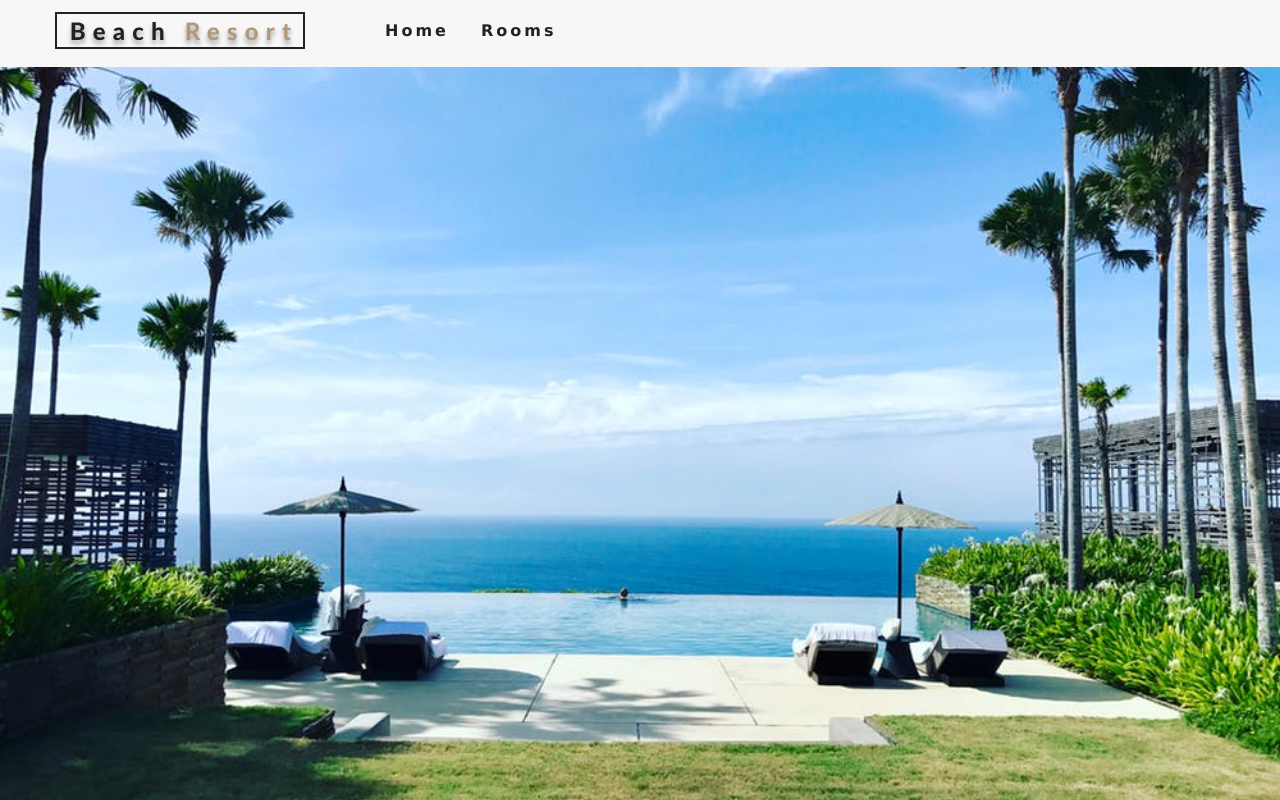
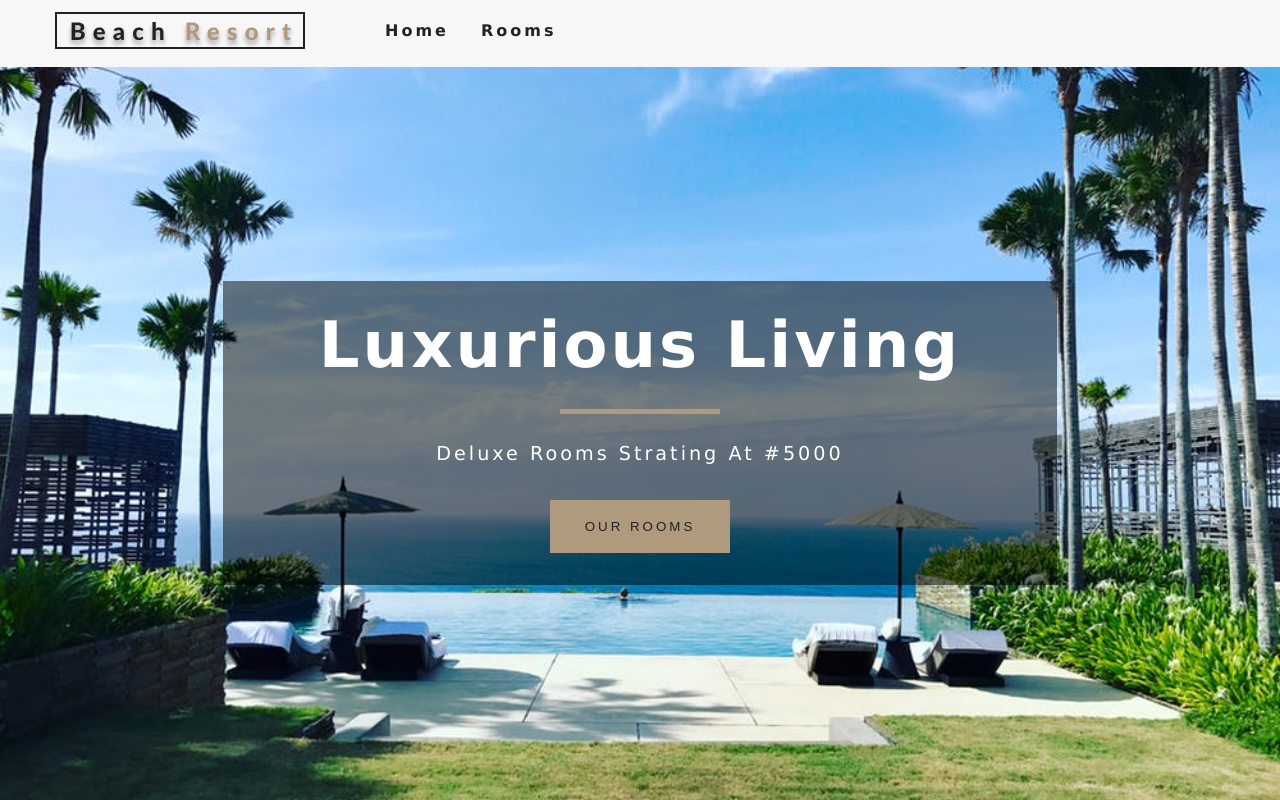
Before and after one commit to riskymind/resort-app, a React (Create React App) app: page / in a window 1280 px wide. Built offline with nearby package versions, Linux system fonts and the light colour scheme.

Commit message:
done the banner component

```diff
--- /dev/null
+++ b/src/components/Banner.js
@@ -0,0 +1,12 @@
+import React from "react";
+
+export default function Banner({ children, title, subtitle }) {
+  return (
+    <div className="banner">
+      <h1>{title}</h1>
+      <div></div>
+      <p>{subtitle}</p>
+      {children}
+    </div>
+  );
+}
--- a/src/pages/Error.js
+++ b/src/pages/Error.js
@@ -1,11 +1,21 @@
 import React from "react";
-import Hero from '../components/Hero'
+import Hero from "../components/Hero";
+import Banner from "../components/Banner";
+import { Link } from "react-router-dom";
 
 const Error = () => {
   return (
-      <>
-        <Hero />
-      </>
+    <>
+      <Hero>
+        <Banner title="404" subtitle="This is the end of this web app ">
+          <button className="btn-primary">
+            <Link to="/" className="btn-primary">
+              Return Home
+            </Link>
+          </button>
+        </Banner>
+      </Hero>
+    </>
   );
 };
 
--- a/src/pages/Home.js
+++ b/src/pages/Home.js
@@ -1,12 +1,25 @@
 import React from "react";
-import Hero from '../components/Hero';
+import Hero from "../components/Hero";
+import Banner from "../components/Banner";
+import { Link } from "react-router-dom";
 
- const Home = () => {
+const Home = () => {
   return (
-      <>
-        <Hero />
-      </>
-  )
+    <>
+      <Hero>
+        <Banner
+          title="Luxurious Living"
+          subtitle="Deluxe Rooms Strating at #5000"
+        >
+          <button className="btn-primary">
+            <Link to="/rooms" className="btn-primary">
+              Our Rooms
+            </Link>
+          </button>
+        </Banner>
+      </Hero>
+    </>
+  );
 };
 
-export default Home
+export default Home;
--- a/src/pages/Rooms.js
+++ b/src/pages/Rooms.js
@@ -1,10 +1,20 @@
 import React from "react";
 import Hero from "../components/Hero";
+import Banner from "../components/Banner";
+import { Link } from "react-router-dom";
 
 export default function Rooms() {
   return (
     <>
-      <Hero hero="roomsHero" />
+      <Hero hero="roomsHero">
+        <Banner title="Our Rooms">
+          <button className="btn-primary">
+            <Link to="" className="btn-primary">
+              Return Home
+            </Link>
+          </button>
+        </Banner>
+      </Hero>
     </>
   );
 }
```
